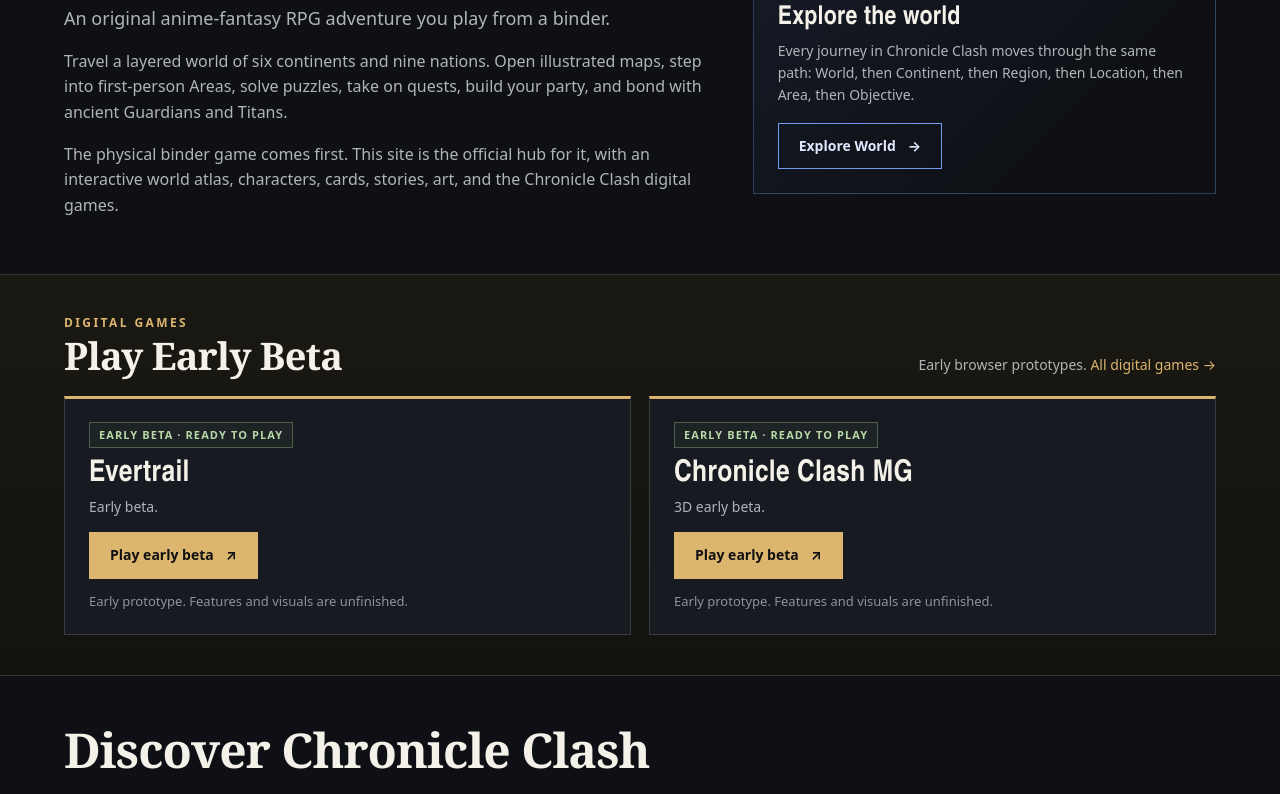
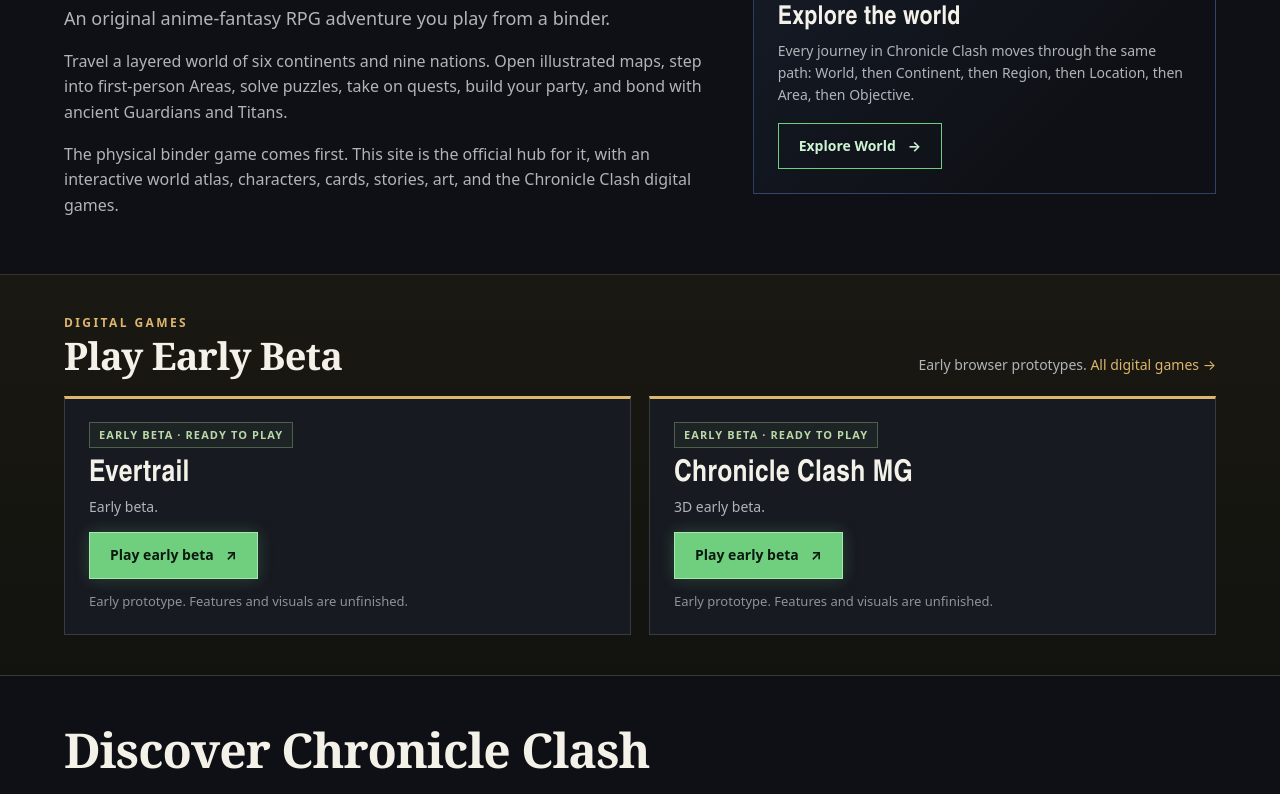
Before and after one commit to houawanych-pixel/chronicle-clash, a plain HTML site: page index.html in a window 1280 px wide. Shown: the part 644-1438 px from the top of the page. Drawn offline with Linux system fonts and the light colour scheme.

Commit message:
Green ready state for buttons whose target is live (.button.ready, ready section-card CTAs)

```diff
--- a/assets/css/site.css
+++ b/assets/css/site.css
@@ -40,6 +40,12 @@ h1{font-size:clamp(40px,6vw,76px)}h2{font-size:clamp(30px,4vw,48px)}h3{font-fami
 .button{display:inline-flex;align-items:center;justify-content:center;gap:12px;background:var(--accent);border:1px solid var(--accent);padding:11px 20px;font-size:14px;font-weight:700;color:#111;min-height:44px}
 .button:hover{filter:brightness(1.1)}
 .button.explore{background:transparent;color:#dfe8ff;border-color:var(--accent2)}.button.explore:hover{background:#6f9bf01f;filter:none}
+/* Ready state: add class="ready" to a .button whose target is live (green = ready to go); remove it to fall back to the normal look. Section cards use their existing "ready" class. */
+:root{--ready:#6fcf7f;--ready-ink:#0b1a0f}
+.button.ready{background:var(--ready);border-color:#a6e6b0;color:var(--ready-ink);box-shadow:0 0 16px #6fcf7f3d}
+.button.ready:hover{background:#90e09c;filter:none;box-shadow:0 0 24px #6fcf7f66}.button.ready:focus-visible{outline-color:var(--ready)}
+.button.explore.ready{background:transparent;color:#cdf3d3;border-color:var(--ready);box-shadow:none}.button.explore.ready:hover{background:#6fcf7f1f}
+a.sectioncard.ready .cta{color:var(--ready)}
 .fine{font-size:13px!important}
 
 /* Beta strip — structurally separate from exploration */
--- a/index.html
+++ b/index.html
@@ -49,7 +49,7 @@
     <span class="eyebrow" style="color:var(--accent2)">World Explorer</span>
     <h3 id="explore-title">Explore the world</h3>
     <p>Every journey in Chronicle Clash moves through the same path: World, then Continent, then Region, then Location, then Area, then Objective.</p>
-    <a class="button explore" href="explore/">Explore World <span aria-hidden="true">→</span></a>
+    <a class="button explore ready" href="explore/">Explore World <span aria-hidden="true">→</span></a>
   </aside>
 </section>
 <section class="beta-strip" id="play" aria-labelledby="play-title">
@@ -59,14 +59,14 @@
   <span class="status ready">Early beta · ready to play</span>
   <h3>Evertrail</h3>
   <p>Early beta.</p>
-  <a class="button" href="https://houawanych-pixel.github.io/castle-rpg-testbed/">Play early beta <span aria-hidden="true">↗</span></a>
+  <a class="button ready" href="https://houawanych-pixel.github.io/castle-rpg-testbed/">Play early beta <span aria-hidden="true">↗</span></a>
   <p class="fine">Early prototype. Features and visuals are unfinished.</p>
 </article>
 <article class="beta">
   <span class="status ready">Early beta · ready to play</span>
   <h3>Chronicle Clash MG</h3>
   <p>3D early beta.</p>
-  <a class="button" href="https://houawanych-pixel.github.io/chronicle-clash-mg3d/">Play early beta <span aria-hidden="true">↗</span></a>
+  <a class="button ready" href="https://houawanych-pixel.github.io/chronicle-clash-mg3d/">Play early beta <span aria-hidden="true">↗</span></a>
   <p class="fine">Early prototype. Features and visuals are unfinished.</p>
 </article>
 </div>
```
Also changed, not shown: 404.html (+1 -1 lines), games/index.html (+2 -2 lines).
